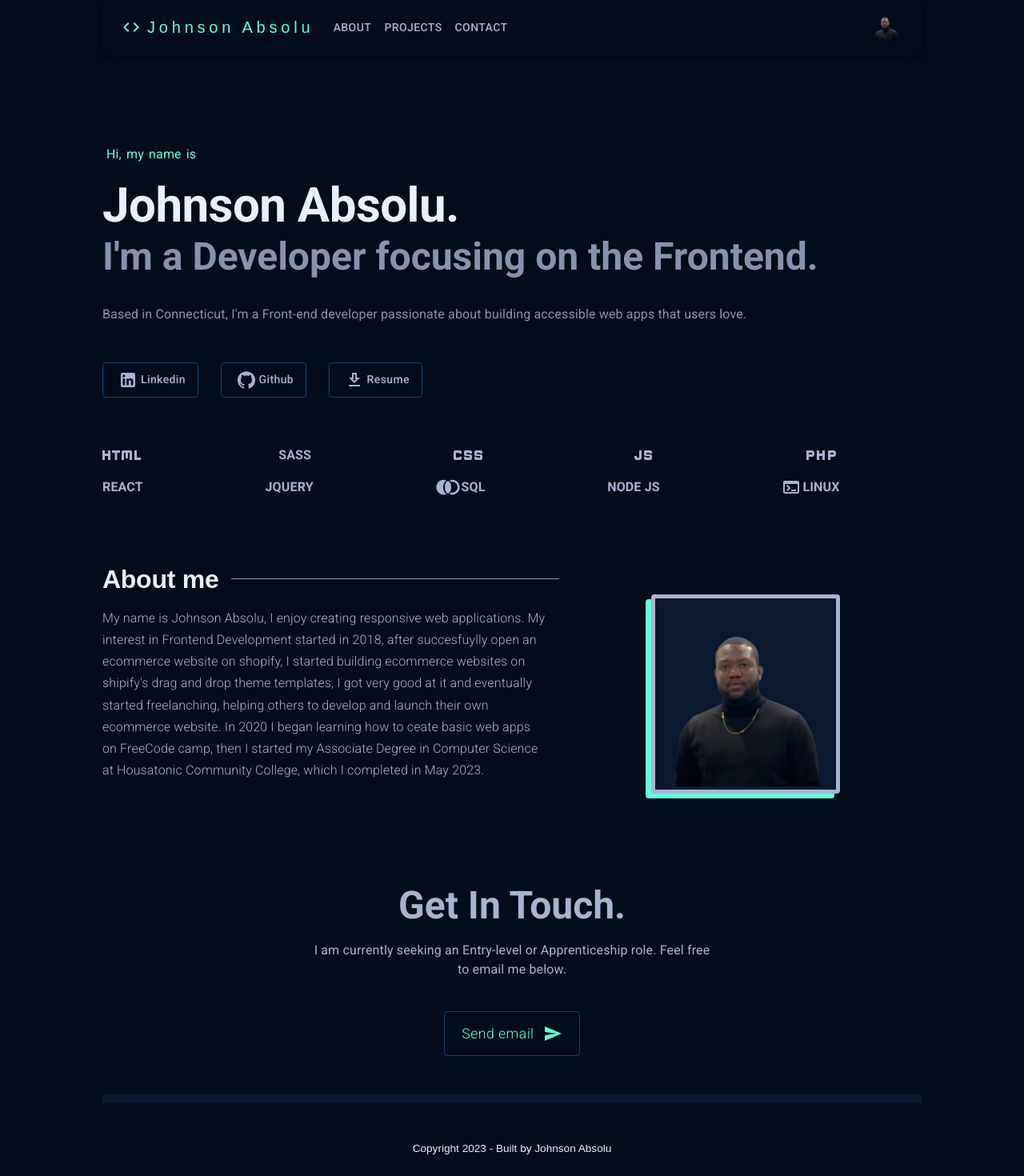
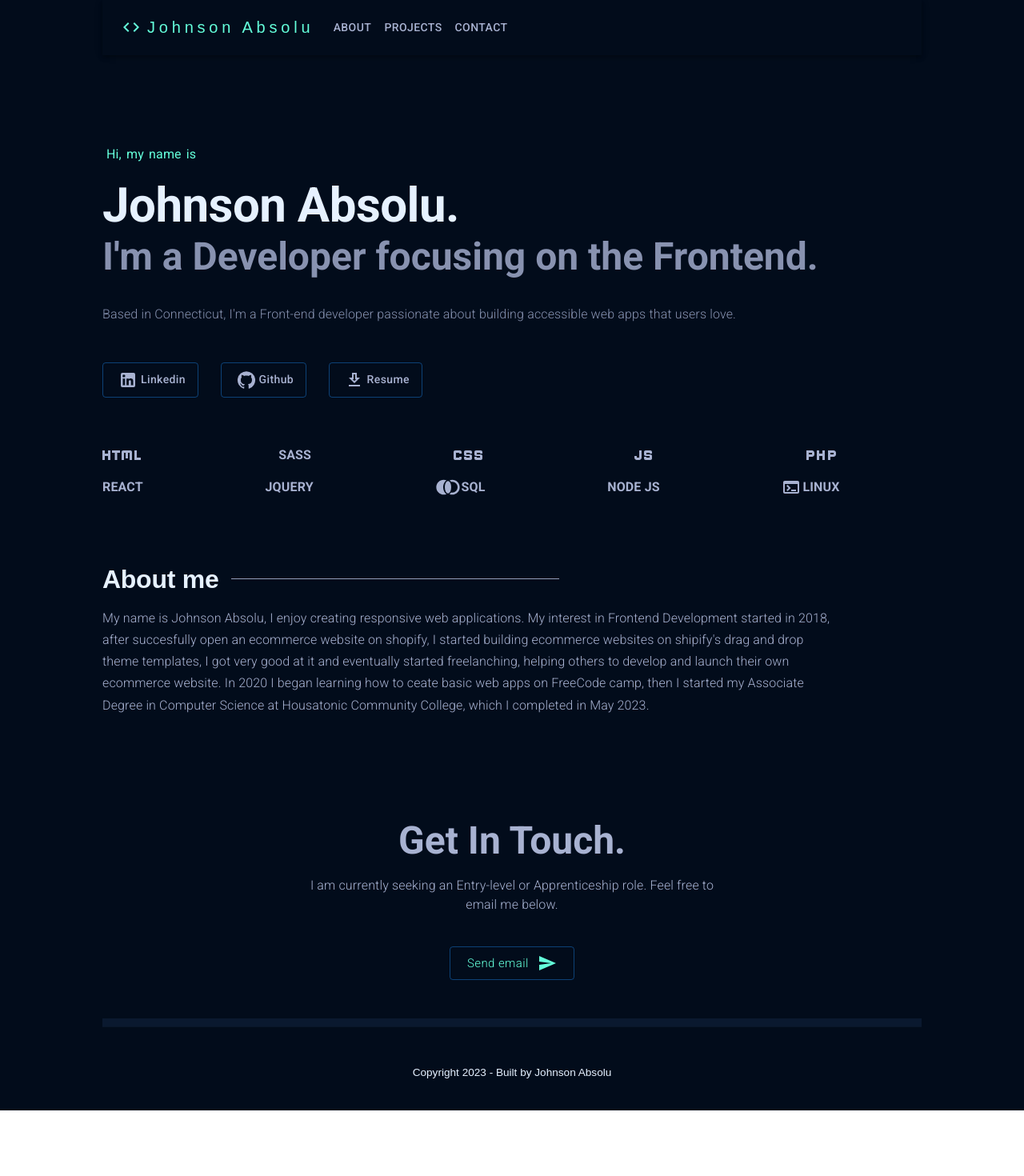
Before and after one commit to JAbsolu/React-portfolio, a React (Create React App) app: page / in a window 1280 px wide. Shown: the top 1470 px of the page at 80% size. After the commit the page ends 1388 px from the top, so only its background shows below. Built offline with nearby package versions, Linux system fonts and the light colour scheme.

Commit message:
fixed nav

```diff
--- a/src/components/contact/index.js
+++ b/src/components/contact/index.js
@@ -45,6 +45,7 @@ const Contact = () => {
               <Typography sx={{
                   pb: "1.5rem",
                   textAlign: "center",
+                  fontWeight: "200",
               }}>
                   I am currently seeking an Entry-level or Apprenticeship role. Feel free to email me below.
               </Typography>
@@ -53,20 +54,17 @@ const Contact = () => {
               <Button
                 variant="outlined"
                 size="large"
-                padding="1rem 2.5rem"
                 href="mailto:Johnson.absolu@outlook.com"
                 target="_new"
                 sx={{
                   color: green,
                   textTransform: "none",
                   mt: "1rem",
-                  fontSize: "1.1rem",
-                  fontWeight: "300",
+                  fontWeight: "200",
                 }}>
                   Send email
                   <SendIcon sx={{
                     ml: "0.7rem",
-                    p: "0.5rem  0",
                   }}/>
               </Button>
             </Box>
--- a/src/components/footer/index.jsx
+++ b/src/components/footer/index.jsx
@@ -32,6 +32,7 @@ const Footer = () => {
                 underline="none"
                 sx={{
                 fontSize: "0.85rem",
+                fontWeight: "200",
                 "&:hover" : {
                     color: green,
                     cursor: "pointer",
--- a/src/components/nav/index.jsx
+++ b/src/components/nav/index.jsx
@@ -165,36 +165,6 @@ const Nav = () => {
               </Button>
             ))}
           </Box>
-
-          <Box sx={{ flexGrow: 0 }}>
-            <Tooltip title="Open settings">
-              <IconButton onClick={handleOpenUserMenu} sx={{ p: 0 }}>
-                <Avatar alt="Jesume" src={user.userImage} />
-              </IconButton>
-            </Tooltip>
-            <Menu
-              sx={{ mt: '45px' }}
-              id="menu-appbar"
-              anchorEl={anchorElUser}
-              anchorOrigin={{
-                vertical: 'top',
-                horizontal: 'right',
-              }}
-              keepMounted
-              transformOrigin={{
-                vertical: 'top',
-                horizontal: 'right',
-              }}
-              open={Boolean(anchorElUser)}
-              onClose={handleCloseUserMenu}
-            >
-              {settings.map((setting) => (
-                <MenuItem key={setting} onClick={handleCloseUserMenu}>
-                  <Typography textAlign="center">{setting}</Typography>
-                </MenuItem>
-              ))}
-            </Menu>
-          </Box>
         </Toolbar>
       </Container>
     </AppBar>
--- a/src/user.js
+++ b/src/user.js
@@ -11,7 +11,7 @@ export const user = {
     email: `Johnson.absolu@outlook.com`,
     linkedIn : 'https://www.linkedin.com/in/johnson-absolu/',
     gitHub : 'https://github.com/JAbsolu',
-    userImage : userImg,
+    userImage : workspaceImg,
     resume: resume,
 };
 
--- a/src/views/home/index.js
+++ b/src/views/home/index.js
@@ -97,6 +97,7 @@ import {
                 p: "2rem 0",
                 mb: "1rem",
                 color: slate,
+                fontWeight:"200"
               }}
             >
               Based in Connecticut, I'm a Front-end developer passionate about
@@ -319,13 +320,12 @@ import {
               sx={{
                 p: "1rem 0",
                 lineHeight: "1.7",
-                fontWeight: "300",
-                width: isNonMobile ? "85%" : null,
+                fontWeight: "200",
               }}
             >
               My name is Johnson Absolu, I enjoy creating responsive web
               applications. My interest in Frontend Development started in 2018,
-              after succesfuylly open an ecommerce website on shopify, I started
+              after succesfully open an ecommerce website on shopify, I started
               building ecommerce websites on shipify's drag and drop theme
               templates, I got very good at it and eventually started
               freelanching, helping others to develop and launch their own
@@ -335,24 +335,7 @@ import {
               in May 2023.
             </Typography>
           </Box>
-          {/* PROFILE PIC HERE */}
-          <Paper
-            sx={{
-              marginLeft: isNonMobile ? "2rem" : null,
-              background: navy,
-              border: `solid 5px ${lightSlate}`,
-              boxShadow: `-7px 6px 0px 0px ${green}`,
-              pb: "0",
-              mb: isMobile ? "2rem" : null,
-              display: "flex",
-              justifyContent: "center",
-              alignItems: "center",
-            }}
-          >
-            <img src={user.userImage} height="230" />
-          </Paper>
         </Box>
-        <Box></Box>
         {/* PROJECTS */}
 
         {/* CONTACT */}
```
